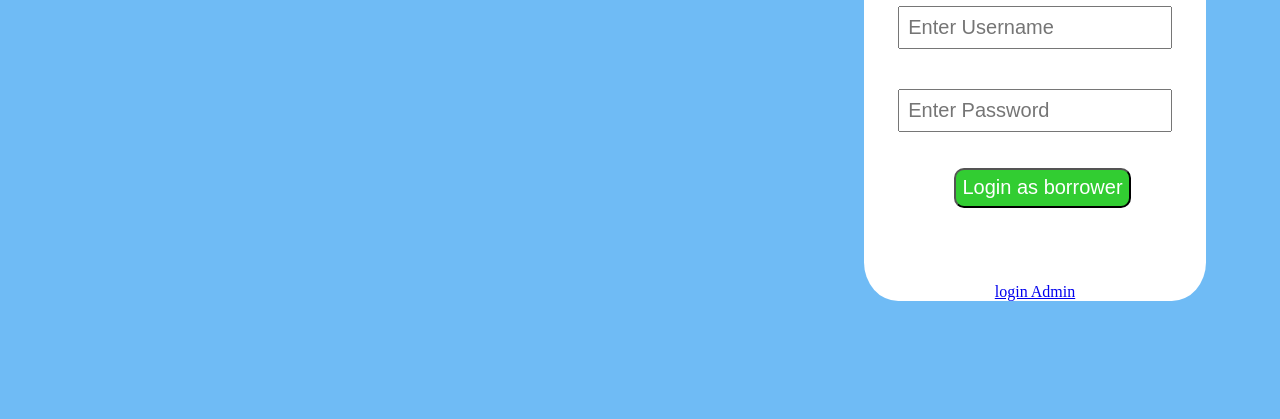
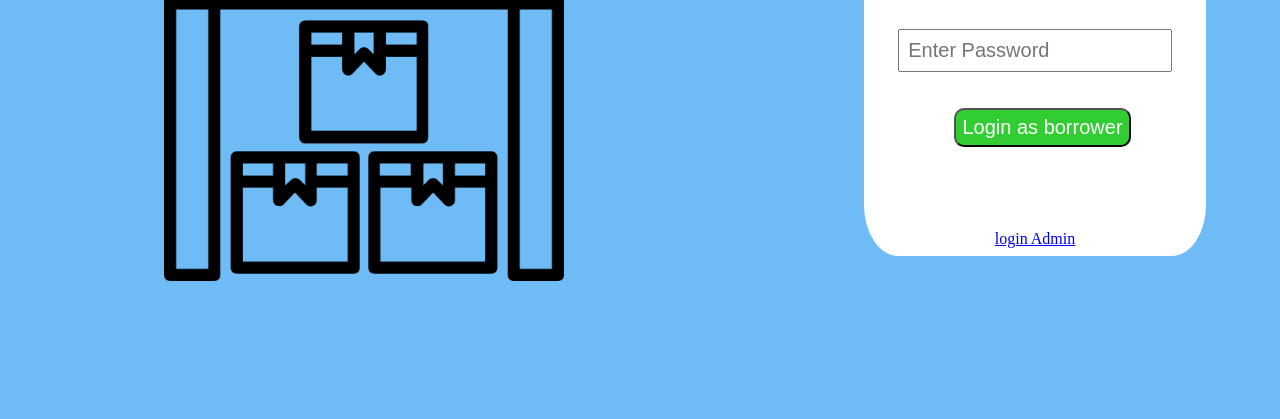
Before and after one commit to sariszoom/storagePJ, a website: page views/Login.html in a window 1280 px wide. Shown: the part 381-800 px from the top of the page. Drawn offline with Linux system fonts and the light colour scheme; files that its build step writes are made by us from their sources.

Commit message:
third css login

```diff
--- a/views/Login.html
+++ b/views/Login.html
@@ -10,9 +10,14 @@
 <body>
     <form action="/user" method="post">
         <div class="wrapLogin">
-            <div class="welcome">
-                <h1>Welcome to storage system!</h1>
+            <div class="containerWelcome">
+                <div class="welcome">
+                    <h1>Welcome to storage system!</h1>
+                </div>
+                <img class="storagePic" src="/views/pic/storageIcon.png" width="400" height="400">
             </div>
+
+
             <div class="containerLogin">
                 <div class="textLogin">
                     <h2>Borrower Login</h2>
--- a/views/app.css
+++ b/views/app.css
@@ -9,29 +9,39 @@ body {
 
 form {
     display: flex;
-    flex-direction: column;
+    /* flex-direction: column; */
     justify-content: center;
 }
 
 .wrapLogin {
     flex-direction: row;
+
 }
-
+.containerWelcome {
+    float: left;
+    text-align: center;
+    margin-left: 100px;
+    justify-content: flex-start;
+}
 .welcome {
     margin-top: 100px;
 }
-
+.storagePic {
+    margin-top: 6rem;
+}
 .containerLogin {
     position: relative;
-    margin: 150px 10px 50px 800px;
+    margin: 120px 10px 50px 800px;
     border-radius: 10%;
     background-color: white;
+    justify-content: flex-end;
 
 }
 
 .textLogin {
     text-align: center;
     font-size: 30px;
+    padding: 1rem;
 }
 
 .inputLogin {
@@ -66,6 +76,7 @@ form input[type="submit"] {
 .swapLogin {
     text-align: center;
     margin-top: 20%;
+    padding: 0.5rem;
 
 
 }
```
Also changed, not shown: views/adminlogin.html (+5 -2 lines), views/error.html (added, +18 -0 lines), views/pic/storageIcon.png (added).
